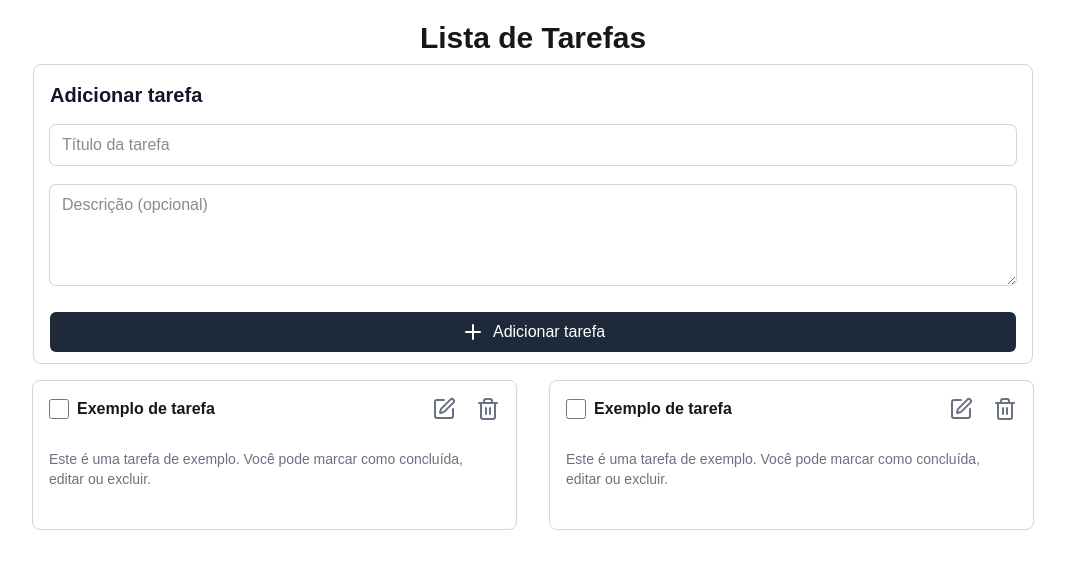
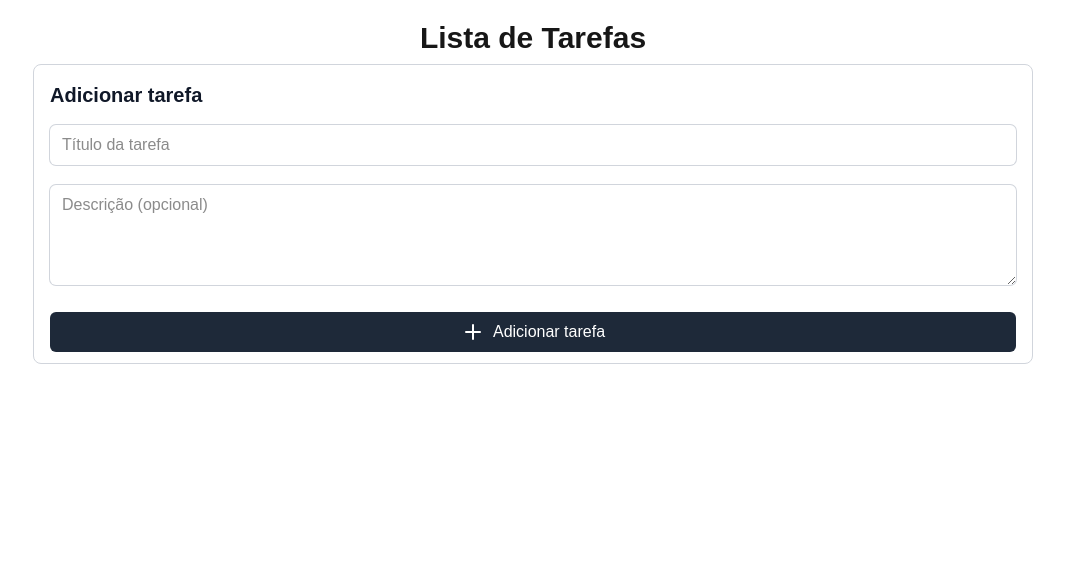
Before and after one commit to lukeoliveira1/air-components-todo-list, a Next.js app: page / in a window 1280 px wide. Shown: the top 568 px of the page, without its empty margins (107-1172 px from the left). Built offline with nearby package versions, Linux system fonts and the light colour scheme.

Commit message:
feat: add state for add task

```diff
--- a/src/app/page.tsx
+++ b/src/app/page.tsx
@@ -1,7 +1,23 @@
+"use client";
+
+import { useState } from "react";
 import Box from "@/components/Box";
 import NewTask from "@/components/NewTask";
 
 export default function Home() {
+  const [tasks, setTasks] = useState<TaskProps[]>([]);
+
+  const handleClick = () => {
+    setTasks((prevTasks) => [
+      ...prevTasks,
+      {
+        text: "Nova tarefa",
+        description:
+          "Este é uma tarefa de exemplo. Você pode marcar como concluída, editar ou excluir.",
+      },
+    ]);
+  };
+
   return (
     <>
       <div className="flex flex-wrap justify-center items-center py-3 flex-col">
@@ -9,17 +25,12 @@ export default function Home() {
           <h1 className="text-3xl font-bold">Lista de Tarefas</h1>
         </div>
         <div className="flex gap-4">
-          <NewTask />
+          <NewTask handleClick={handleClick} />
         </div>
-        <div className="flex gap-8 py-4">
-          <Box
-            text="Exemplo de tarefa"
-            description="Este é uma tarefa de exemplo. Você pode marcar como concluída, editar ou excluir."
-          />
-          <Box
-            text="Exemplo de tarefa"
-            description="Este é uma tarefa de exemplo. Você pode marcar como concluída, editar ou excluir."
-          />
+        <div id="boxes" className="flex gap-8 py-4">
+          {tasks.map((task, index) => (
+            <Box key={index} text={task.text} description={task.description} />
+          ))}
         </div>
       </div>
     </>
--- a/src/components/NewTask/index.tsx
+++ b/src/components/NewTask/index.tsx
@@ -1,12 +1,23 @@
+"use client";
+
 import { Plus } from "lucide-react";
 
-export default function NewTask() {
+interface NewTaskProps {
+  handleClick: () => void;
+}
+
+export default function NewTask({ handleClick }: NewTaskProps) {
+  const handleFormSubmit = (event: React.FormEvent) => {
+    event.preventDefault();
+    handleClick();
+  };
+
   return (
     <>
       <div className="w-[1000px] h-[300px] border-gray-300 border-1 rounded-lg p-4 space-y-4">
         <h2 className="text-xl font-bold text-gray-900">Adicionar tarefa</h2>
         <div className="space-y-3">
-          <form action="#" className="space-y-5">
+          <form action="#" className="space-y-5" onSubmit={handleFormSubmit}>
             <input
               type="text"
               className="w-full px-3 py-2 border-gray-300 rounded-md outline-none ring-1 ring-gray-300"
@@ -16,8 +27,10 @@ export default function NewTask() {
               className="w-full h-[100px] px-3 py-2 border-gray-300 rounded-md outline-none ring-1 ring-gray-300"
               placeholder="Descrição (opcional)"
             />
-
-            <button className="flex items-center justify-center w-full bg-gray-800 text-white font-medium py-2 rounded-md gap-2 cursor-pointer">
+            <button
+              type="submit"
+              className="flex items-center justify-center w-full bg-gray-800 text-white font-medium py-2 rounded-md gap-2 cursor-pointer"
+            >
               <Plus /> Adicionar tarefa
             </button>
           </form>
--- /dev/null
+++ b/src/types/Task.ts
@@ -0,0 +1,4 @@
+interface TaskProps {
+  text: string;
+  description: string;
+}
```
Also changed, not shown: src/components/Box/index.tsx (+1 -6 lines).
